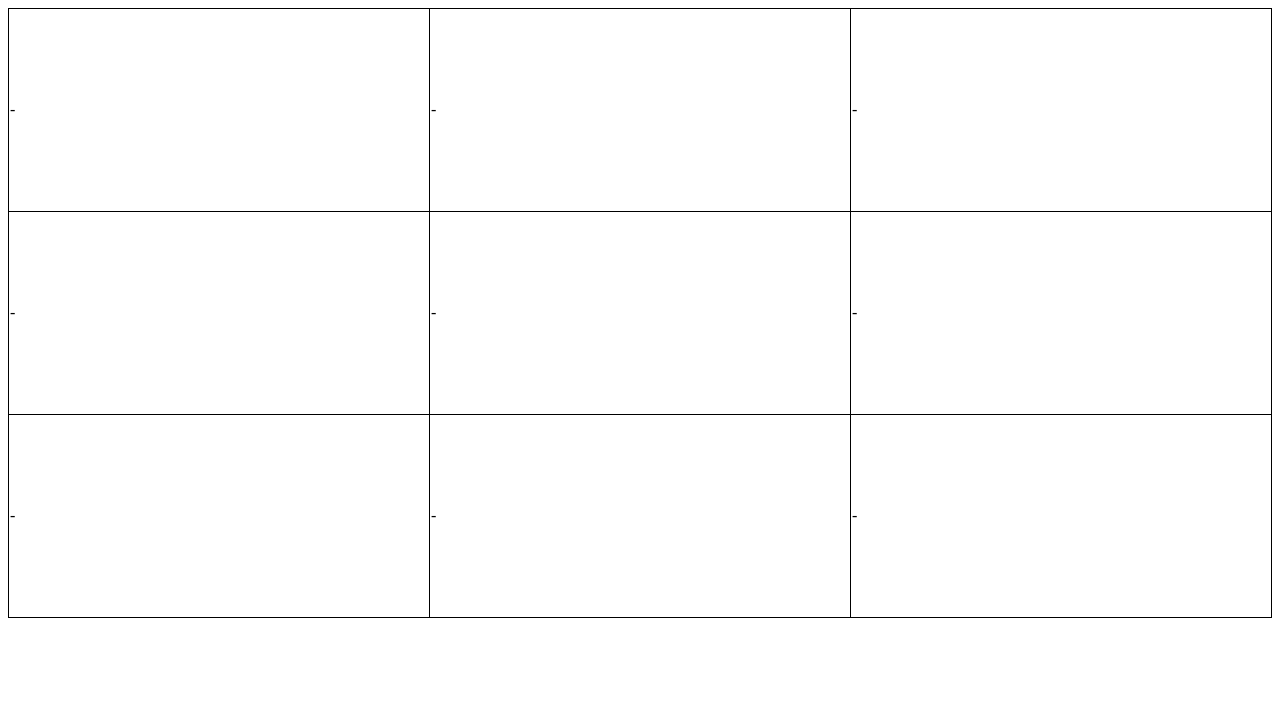
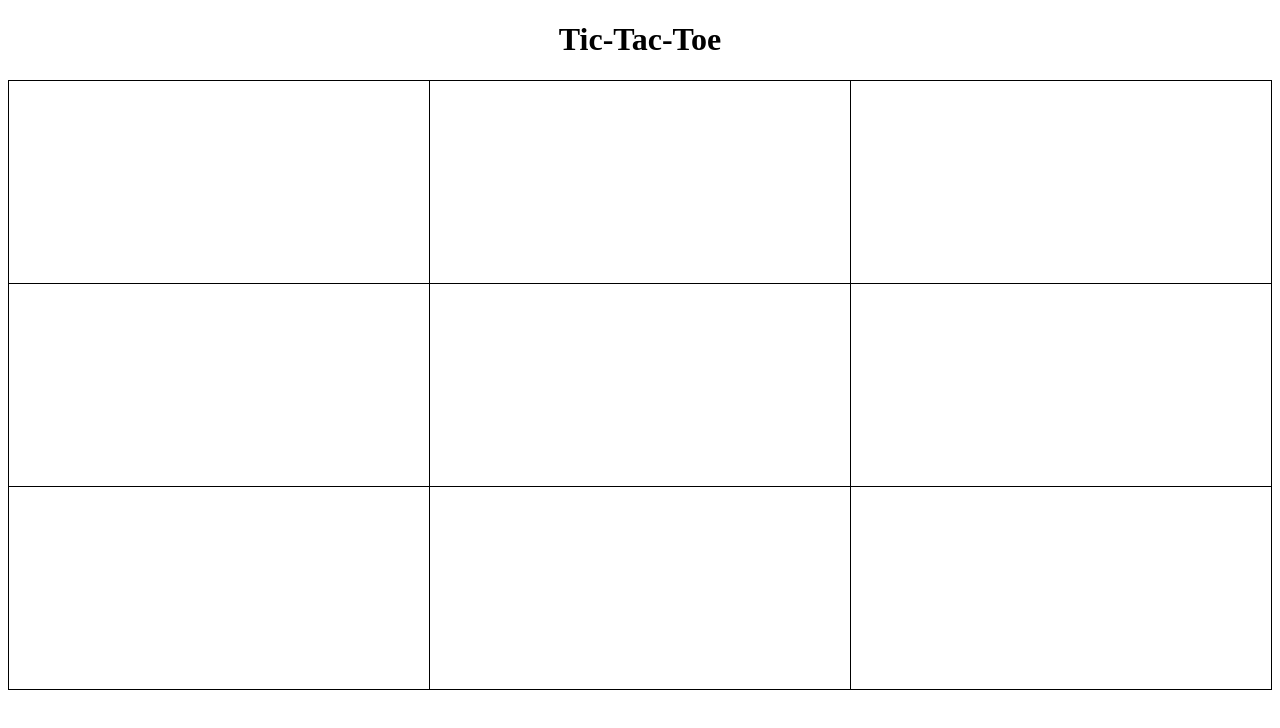
Before and after one commit to JimKnape/tic-tac-toe-miniapp, a plain HTML site: page index.html in a window 1280 px wide. Drawn offline with Linux system fonts and the light colour scheme.

Commit message:
completes basic requirements

```diff
--- a/app.js
+++ b/app.js
@@ -1,11 +1,13 @@
-const cells = document.getElementsByClassName('play');
+//Model
 var moveNum = 0;
 var tracker = {
     X: [[], [], []],
     O: [[], [], []]
 }
 
-//create helper function to check for winner
+//////////////////////////////////////////////
+//controller
+
 var checkWinner = function(currentPlayer) {
   for (var i = 0; i < tracker[currentPlayer].length; i++) {
     if (tracker[currentPlayer][i].length === 3) {
@@ -15,7 +17,7 @@ var checkWinner = function(currentPlayer) {
     }
   }
   if (tracker[currentPlayer][1].indexOf(1) !== -1) {
-      if ((tracker[currentPlayer][0].indexOf(0) !== -1 && tracker[currentPlayer][2].indexOf(2) !== -1) || (tracker[currentPlayer][0].indexOf(2) !== -1 && tracker[currentPlayer][3].indexOf(0) !== -1)) {
+      if ((tracker[currentPlayer][0].indexOf(0) !== -1 && tracker[currentPlayer][2].indexOf(2) !== -1) || (tracker[currentPlayer][0].indexOf(2) !== -1 && tracker[currentPlayer][2].indexOf(0) !== -1)) {
         alert(`Player ${currentPlayer} wins!`);
         //update game totals and reset board?
         return;
@@ -35,3 +37,5 @@ const playMove = function(event) {
   }
   moveNum++;
 }
+
+//render move
--- a/index.html
+++ b/index.html
@@ -4,6 +4,9 @@
     <meta charset="utf-8">
     <title>Tic-Tac-Toe Game</title>
     <style>
+      h1 {
+        text-align: center;
+      }
       table {
           table-layout: fixed;
           width: 100%;
@@ -14,26 +17,29 @@
       td {
         border: 1px solid black;
         height: 200px;
+        text-align: center;
+        font-size: xx-large;
       }
 
     </style>
   </head>
   <body>
+    <h1> Tic-Tac-Toe</h1>
     <table>
       <tr id='0'>
-        <td class='play' id='0' ondblclick="playMove(event); this.ondblclick=null;">-</td>
-        <td class='play' id = '1' ondblclick="playMove(event); this.ondblclick=null;">-</td>
-        <td class='play' id='2' ondblclick="playMove(event); this.ondblclick=null;">-</td>
+        <td class='play' id='0' ondblclick="playMove(event); this.ondblclick=null;"></td>
+        <td class='play' id ='1' ondblclick="playMove(event); this.ondblclick=null;"></td>
+        <td class='play' id='2' ondblclick="playMove(event); this.ondblclick=null;"></td>
       </tr>
       <tr id='1'>
-        <td class='play' id='0' ondblclick="playMove(event); this.ondblclick=null;">-</td>
-        <td class='play' id = '1' ondblclick="playMove(event); this.ondblclick=null;">-</td>
-        <td class='play' id='2' ondblclick="playMove(event); this.ondblclick=null;">-</td>
+        <td class='play' id='0' ondblclick="playMove(event); this.ondblclick=null;"></td>
+        <td class='play' id ='1' ondblclick="playMove(event); this.ondblclick=null;"></td>
+        <td class='play' id='2' ondblclick="playMove(event); this.ondblclick=null;"></td>
       </tr>
       <tr id='2'>
-        <td class='play' id='0' ondblclick="playMove(event); this.ondblclick=null;">-</td>
-        <td class='play' id = '1' ondblclick="playMove(event); this.ondblclick=null;">-</td>
-        <td class='play' id='2' ondblclick="playMove(event); this.ondblclick=null;">-</td>
+        <td class='play' id='0' ondblclick="playMove(event); this.ondblclick=null;"></td>
+        <td class='play' id ='1' ondblclick="playMove(event); this.ondblclick=null;"></td>
+        <td class='play' id='2' ondblclick="playMove(event); this.ondblclick=null;"></td>
       </tr>
     </table>
     <script src="app.js"> </script>
```
